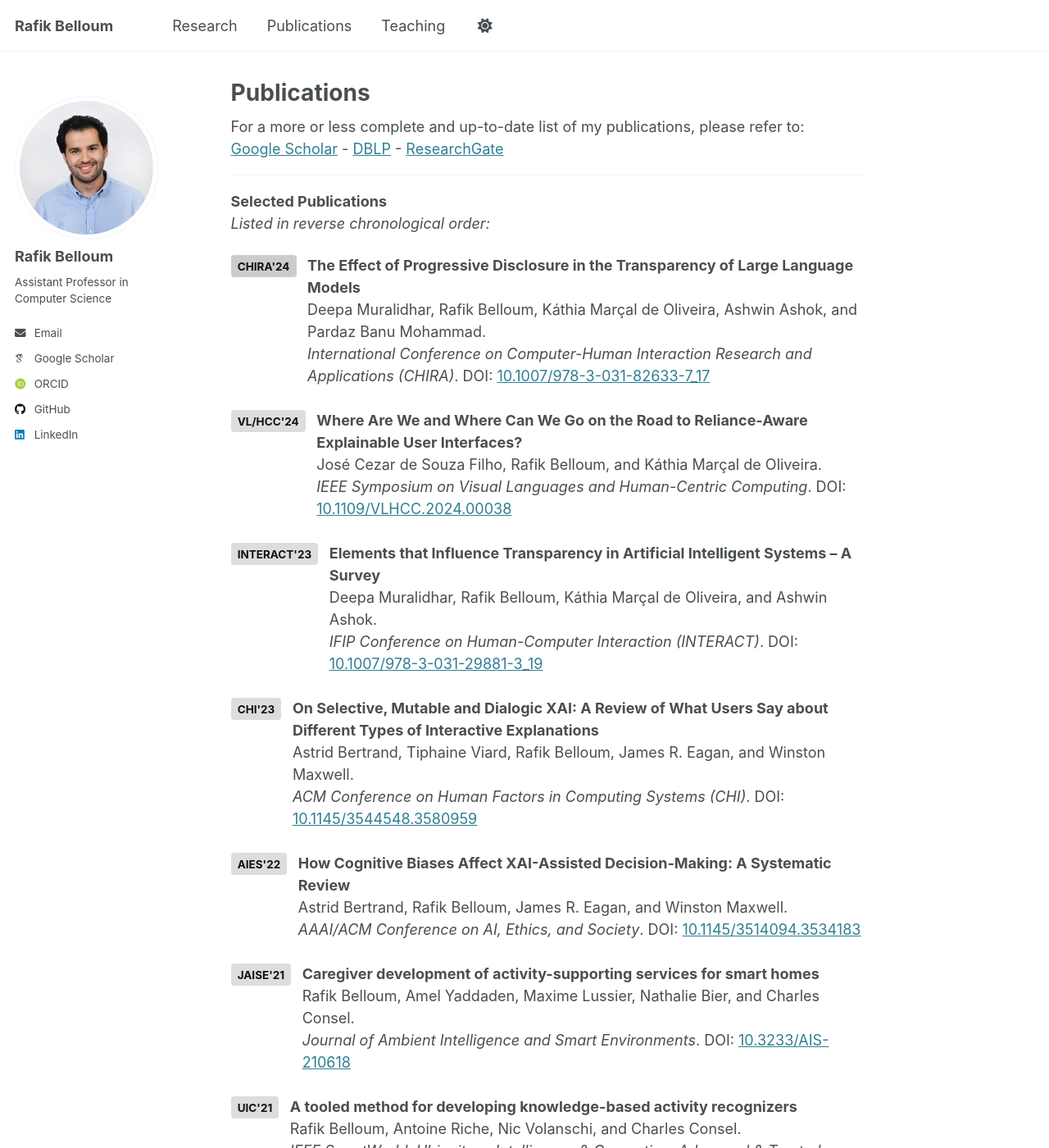
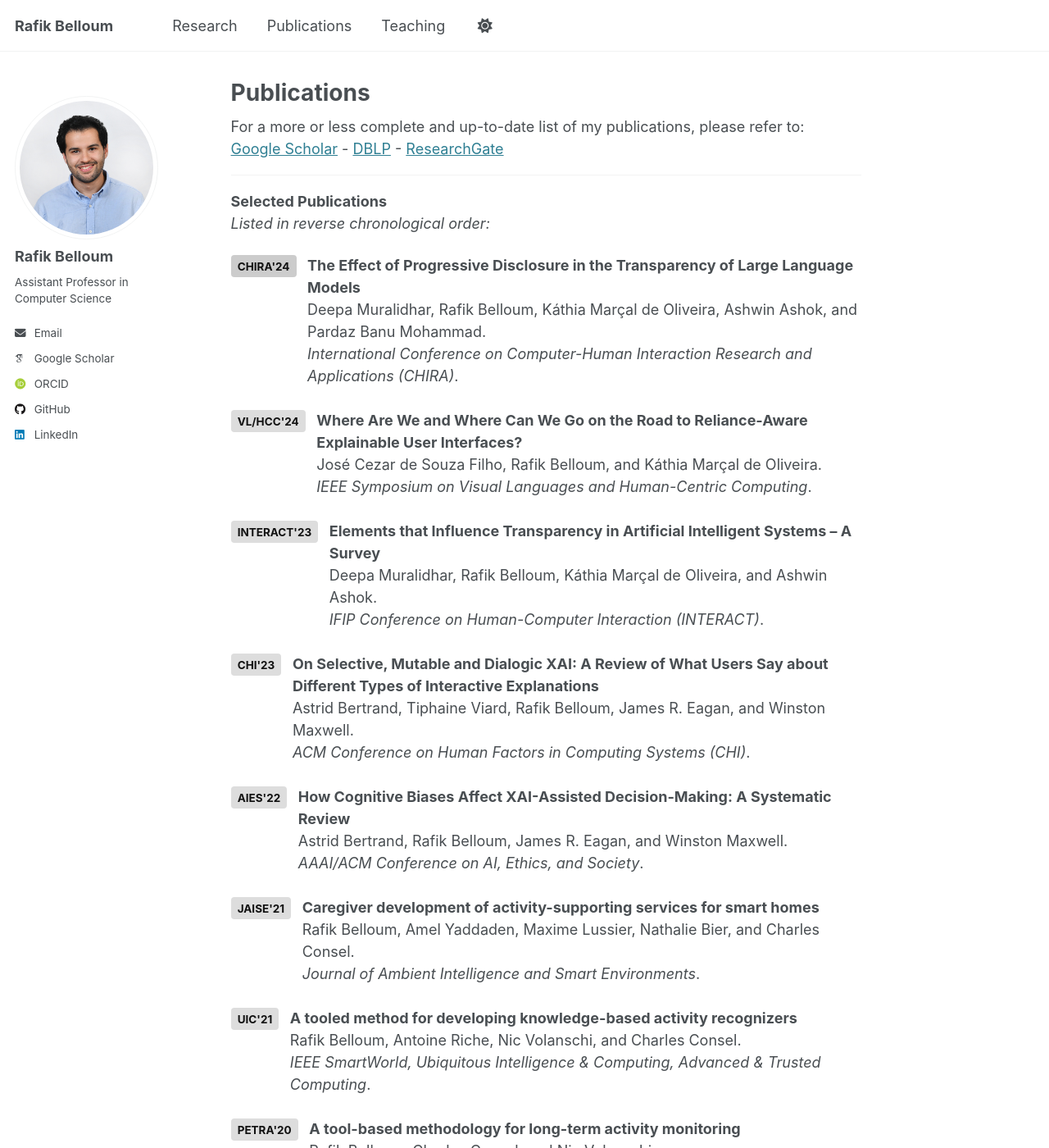
Before and after one commit to rafik-belloum/rafik-belloum.github.io, a Jekyll site: the page built from _pages/publications.html, in a window 1280 px wide and 1400 px high. Shown: the whole window at 82% size. Built offline with Jekyll 4.4.1, drawn with Linux system fonts in a browser that asks for light colours; some web fonts are replaced; some of the changed text lies outside the part shown.

Commit message:
Update publications.html

```diff
--- a/_pages/publications.html
+++ b/_pages/publications.html
@@ -24,7 +24,7 @@ For a more or less complete and up-to-date list of my publications, please refer
     <p style="margin: 0;">
       <strong>The Effect of Progressive Disclosure in the Transparency of Large Language Models</strong><br>
       Deepa Muralidhar, Rafik Belloum, Káthia Marçal de Oliveira, Ashwin Ashok, and Pardaz Banu Mohammad.<br>
-      <em>International Conference on Computer-Human Interaction Research and Applications (CHIRA)</em>. DOI: <a href="https://doi.org/10.1007/978-3-031-82633-7_17" target="_blank">10.1007/978-3-031-82633-7_17</a>
+      <em>International Conference on Computer-Human Interaction Research and Applications (CHIRA)</em>.
     </p>
   </div>
 </div>
@@ -38,7 +38,7 @@ For a more or less complete and up-to-date list of my publications, please refer
     <p style="margin: 0;">
       <strong>Where Are We and Where Can We Go on the Road to Reliance-Aware Explainable User Interfaces?</strong><br>
       José Cezar de Souza Filho, Rafik Belloum, and Káthia Marçal de Oliveira.<br>
-      <em>IEEE Symposium on Visual Languages and Human-Centric Computing</em>. DOI: <a href="https://doi.org/10.1109/VLHCC.2024.00038" target="_blank">10.1109/VLHCC.2024.00038</a>
+      <em>IEEE Symposium on Visual Languages and Human-Centric Computing</em>.
     </p>
   </div>
 </div>
@@ -52,7 +52,7 @@ For a more or less complete and up-to-date list of my publications, please refer
     <p style="margin: 0;">
       <strong>Elements that Influence Transparency in Artificial Intelligent Systems – A Survey</strong><br>
       Deepa Muralidhar, Rafik Belloum, Káthia Marçal de Oliveira, and Ashwin Ashok.<br>
-      <em>IFIP Conference on Human-Computer Interaction (INTERACT)</em>. DOI: <a href="https://doi.org/10.1007/978-3-031-29881-3_19" target="_blank">10.1007/978-3-031-29881-3_19</a>
+      <em>IFIP Conference on Human-Computer Interaction (INTERACT)</em>.
     </p>
   </div>
 </div>
@@ -66,7 +66,7 @@ For a more or less complete and up-to-date list of my publications, please refer
     <p style="margin: 0;">
       <strong>On Selective, Mutable and Dialogic XAI: A Review of What Users Say about Different Types of Interactive Explanations</strong><br>
       Astrid Bertrand, Tiphaine Viard, Rafik Belloum, James R. Eagan, and Winston Maxwell.<br>
-      <em>ACM Conference on Human Factors in Computing Systems (CHI)</em>. DOI: <a href="https://doi.org/10.1145/3544548.3580959" target="_blank">10.1145/3544548.3580959</a>
+      <em>ACM Conference on Human Factors in Computing Systems (CHI)</em>.
     </p>
   </div>
 </div>
@@ -80,7 +80,7 @@ For a more or less complete and up-to-date list of my publications, please refer
     <p style="margin: 0;">
       <strong>How Cognitive Biases Affect XAI-Assisted Decision-Making: A Systematic Review</strong><br>
       Astrid Bertrand, Rafik Belloum, James R. Eagan, and Winston Maxwell.<br>
-      <em>AAAI/ACM Conference on AI, Ethics, and Society</em>. DOI: <a href="https://doi.org/10.1145/3514094.3534183" target="_blank">10.1145/3514094.3534183</a>
+      <em>AAAI/ACM Conference on AI, Ethics, and Society</em>.
     </p>
   </div>
 </div>
@@ -94,7 +94,7 @@ For a more or less complete and up-to-date list of my publications, please refer
     <p style="margin: 0;">
       <strong>Caregiver development of activity-supporting services for smart homes</strong><br>
       Rafik Belloum, Amel Yaddaden, Maxime Lussier, Nathalie Bier, and Charles Consel.<br>
-      <em>Journal of Ambient Intelligence and Smart Environments</em>. DOI: <a href="https://doi.org/10.3233/AIS-210618" target="_blank">10.3233/AIS-210618</a>
+      <em>Journal of Ambient Intelligence and Smart Environments</em>.
     </p>
   </div>
 </div>
@@ -108,7 +108,7 @@ For a more or less complete and up-to-date list of my publications, please refer
     <p style="margin: 0;">
       <strong>A tooled method for developing knowledge-based activity recognizers</strong><br>
       Rafik Belloum, Antoine Riche, Nic Volanschi, and Charles Consel.<br>
-      <em>IEEE SmartWorld, Ubiquitous Intelligence & Computing, Advanced & Trusted Computing</em>. DOI: <a href="https://doi.org/10.1109/SmartWorld.2021.00020" target="_blank">10.1109/SmartWorld.2021.00020</a>
+      <em>IEEE SmartWorld, Ubiquitous Intelligence & Computing, Advanced & Trusted Computing</em>.
     </p>
   </div>
 </div>
@@ -122,7 +122,7 @@ For a more or less complete and up-to-date list of my publications, please refer
     <p style="margin: 0;">
       <strong>A tool-based methodology for long-term activity monitoring</strong><br>
       Rafik Belloum, Charles Consel, and Nic Volanschi.<br>
-      <em>ACM International Conference on Pervasive Technologies Related to Assistive Environments</em>. DOI: <a href="https://doi.org/10.1145/3389189.3389203" target="_blank">10.1145/3389189.3389203</a>
+      <em>ACM International Conference on Pervasive Technologies Related to Assistive Environments</em>.
     </p>
   </div>
 </div>
@@ -136,7 +136,7 @@ For a more or less complete and up-to-date list of my publications, please refer
     <p style="margin: 0;">
       <strong>End-user development of activity-supporting services for smart homes</strong><br>
       Rafik Belloum and Charles Consel.<br>
-      <em>IEEE International Conference on Pervasive Computing and Communications Workshops</em>. DOI: <a href="https://doi.org/10.1109/PerComWorkshops48775.2020.9156116" target="_blank">10.1109/PerComWorkshops48775.2020.9156116</a>
+      <em>IEEE International Conference on Pervasive Computing and Communications Workshops</em>.
     </p>
   </div>
 </div>
```
